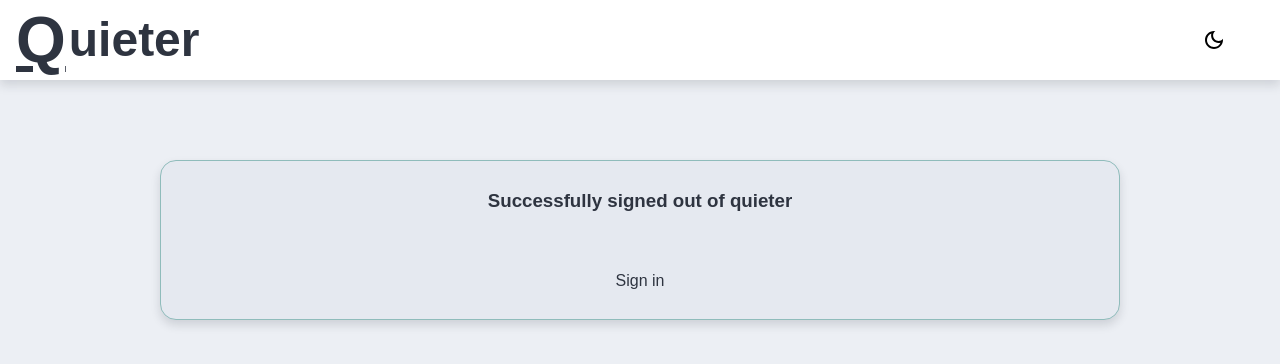
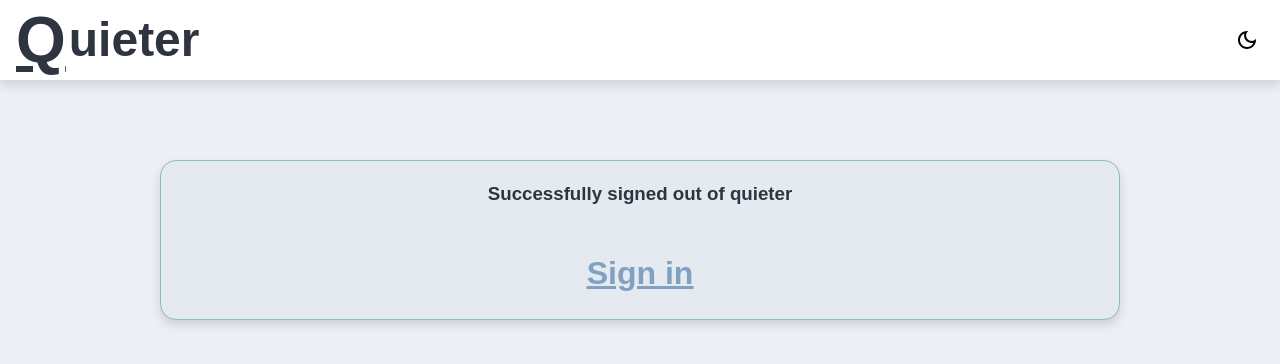
Before and after one commit to 01zulfi/quieter, a React (Create React App) app: page /sign-out in a window 1280 px wide. Shown: the top 364 px of the page. Built offline with nearby package versions, Linux system fonts and the light colour scheme.

Commit message:
Further style StrippedNavbar & SignOutPage

```diff
--- a/src/components/AuthComponents/SignOutPage.tsx
+++ b/src/components/AuthComponents/SignOutPage.tsx
@@ -1,6 +1,7 @@
 import React, { FC, useState, useEffect } from 'react';
 import styled from 'styled-components';
 import { Link } from 'react-router-dom';
+import StyledLink from '../StyledLink';
 import Loading from '../Loading';
 import StrippedNavbar from '../Navbar/StrippedNavbar';
 import firebase from '../../utils/firebase';
@@ -42,7 +43,9 @@ const SignOutPage: FC = function SignOutPage() {
       {isSignedOut ? (
         <MessageWrapper>
           <h3>Successfully signed out of quieter</h3>
-          <Link to="/sign-in">Sign in</Link>
+          <StyledLink size="2em" bold="800">
+            <Link to="/sign-in">Sign in</Link>
+          </StyledLink>
         </MessageWrapper>
       ) : (
         <Loading />
--- a/src/components/Navbar/StrippedNavbar.tsx
+++ b/src/components/Navbar/StrippedNavbar.tsx
@@ -33,7 +33,14 @@ const H2Wrapper = styled.h2`
 const Icon = styled.button`
   background: transparent;
   border: 0;
-  margin-right: 3em;
+  margin-right: 1em;
+  align-self: center;
+  padding: 5px;
+  border-radius: 2px;
+
+  &:hover {
+    background: ${(props: any) => props.theme.base.four};
+  }
 `;
 
 const StrippedNavbar: FC = function StrippedNavbar() {
```
